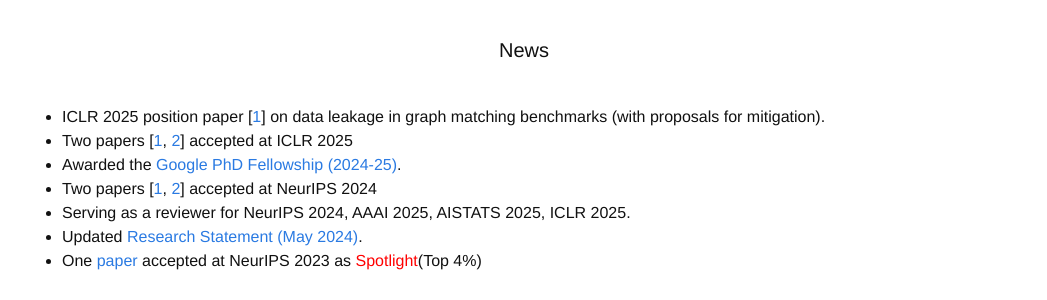
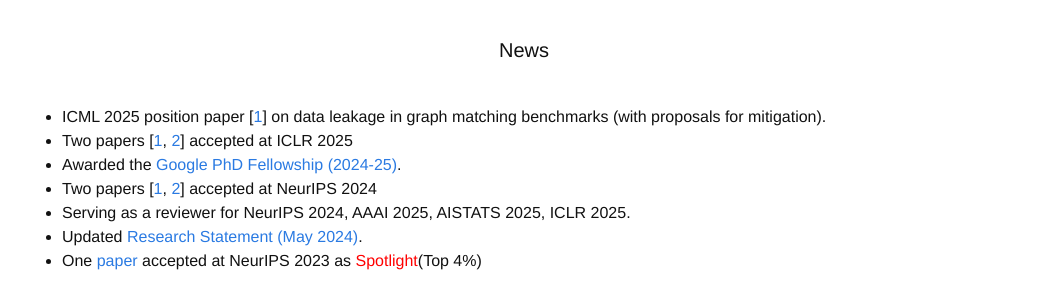
Before and after one commit to Indradyumna/indradyumna.github.io, a Jekyll site: the page built from index.html, in a window 1280 px wide. Shown: the part 612-912 px from the top of the page, without its empty margins (116-1163 px from the left). Built offline with Jekyll 4.4.1, drawn with Linux system fonts in a browser that asks for light colours; nearby versions of some CDN libraries; some web fonts are replaced; a style sheet for code colours, icons or effects is not loaded.

Commit message:
ICML 25  prelim update err1

```diff
--- a/index.html
+++ b/index.html
@@ -27,7 +27,7 @@ These techniques are applicable to multimodal retrieval involving graphs from di
 
 <h1 class="page-heading">News</h1>
 <ul>
-  <li> ICLR 2025 position paper [<a href="/pdfs/ICML25_POSITIONS.pdf">1</a>] on data leakage in graph matching benchmarks (with proposals for mitigation). </li>
+  <li> ICML 2025 position paper [<a href="/pdfs/ICML25_POSITIONS.pdf">1</a>] on data leakage in graph matching benchmarks (with proposals for mitigation). </li>
   <li> Two papers [<a href="https://openreview.net/forum?id=DFSb67ksVr">1</a>, <a href="https://openreview.net/forum?id=5pd78GmXC6">2</a>] accepted at ICLR 2025 </li>
   <li> Awarded the <a href=https://research.google/programs-and-events/phd-fellowship/>Google PhD Fellowship (2024-25)</a>. </li>
   <li> Two papers [<a href="/pdfs/EinsMatch.pdf">1</a>, <a href="/pdfs/GraphEDX.pdf">2</a>] accepted at NeurIPS 2024 </li>
```
